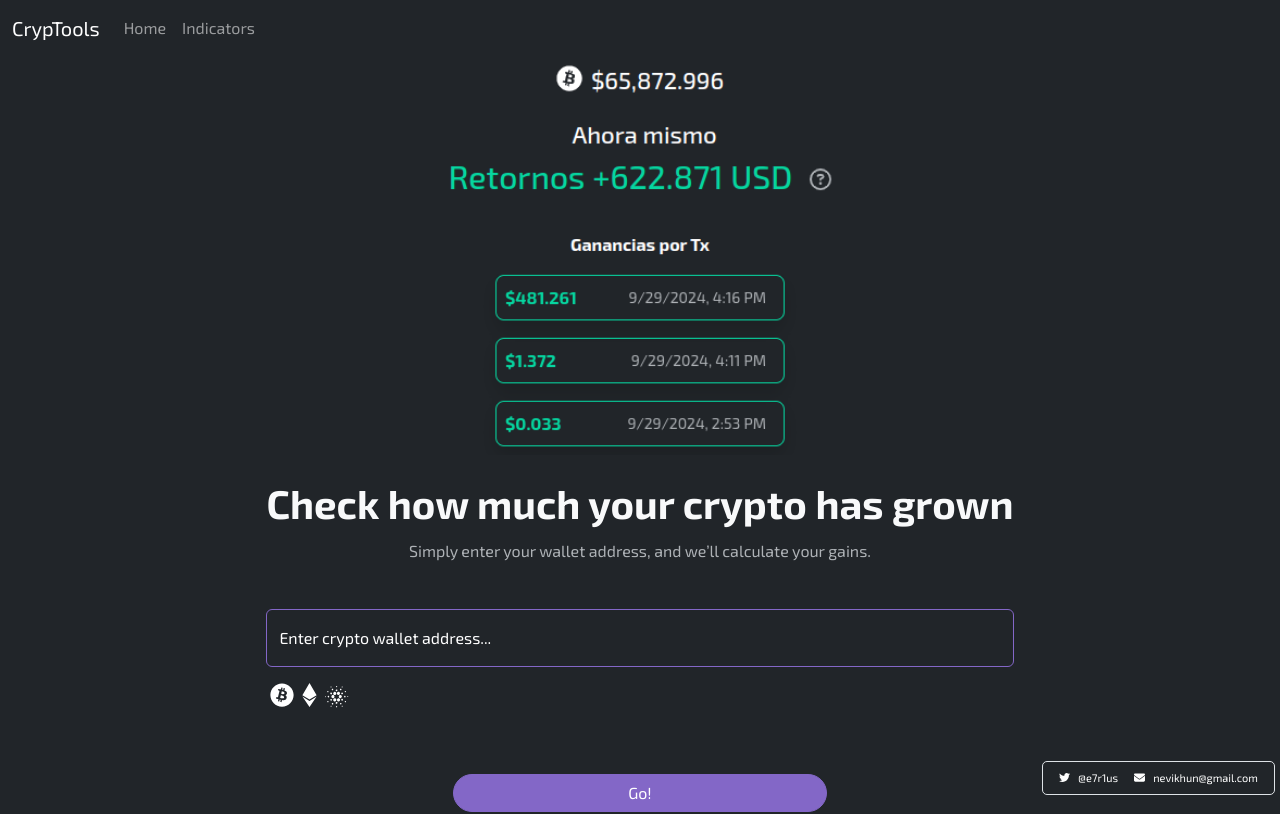
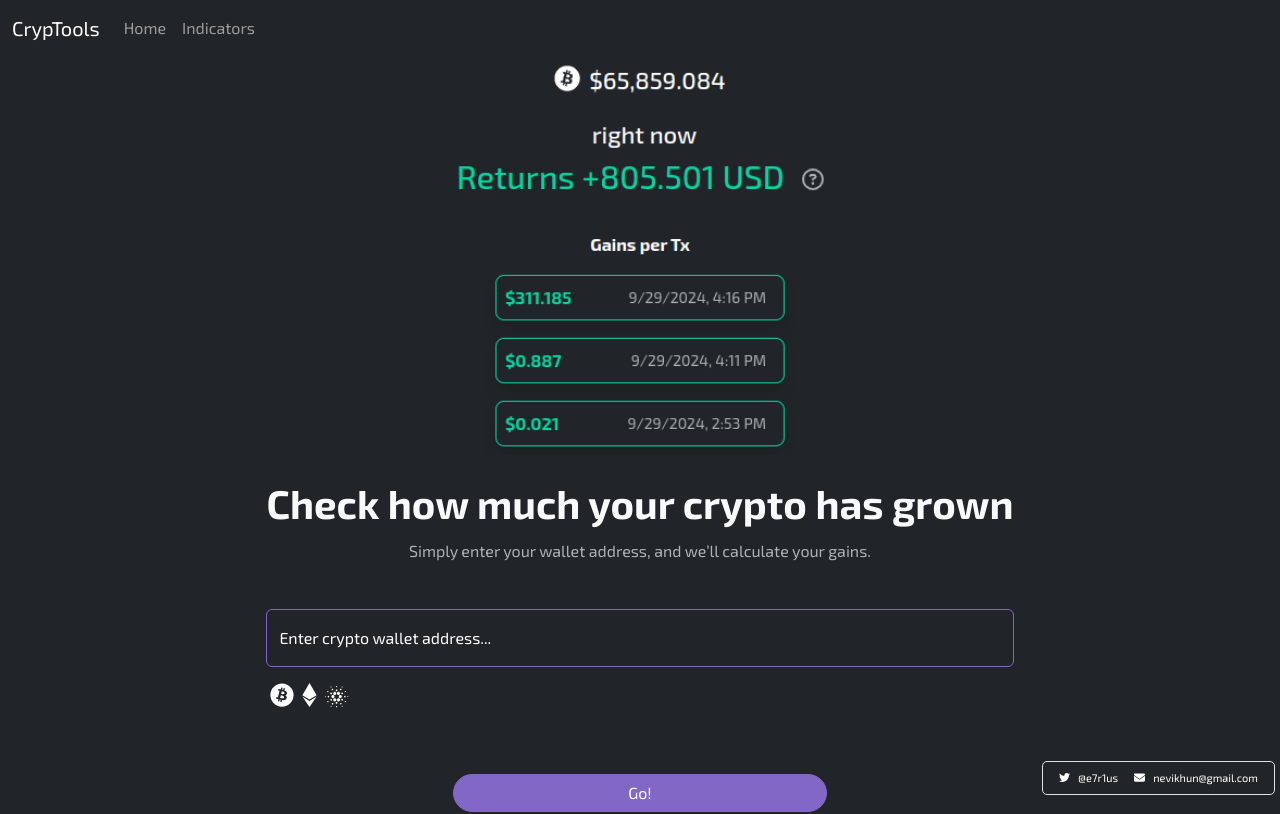
Before and after one commit to emnevi/cryptoquery, a Next.js app: page / in a window 1280 px wide. Shown: the top 814 px of the page. Built offline with nearby package versions, Linux system fonts and the light colour scheme; no server answers.

Commit message:
dynamic image

```diff
--- a/src/app/components/search.js
+++ b/src/app/components/search.js
@@ -11,7 +11,7 @@ const Search = ({ handleSubmit, setWallet, error, wallet, loading, languageDetec
 
     return (
         <div className="d-flex flex-column px-3 align-items-center">
-            <img src="./images/Spanish.png" style={{width: "70%"}}></img>
+            <img src={`/images/${languageDetected}.png`} style={{width: "70%"}}></img>
 
             <h1 className="text-light mb-1 fw-bold mt-4" style={{ paddingBottom: 8 }}>{UIMessages[languageDetected].title}</h1>
             <span className="text-muted mb-3" style={{ paddingBottom: 30 }}>{UIMessages[languageDetected].subtitle}</span>
```
